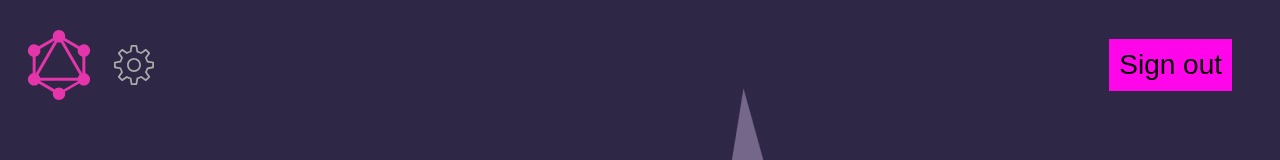
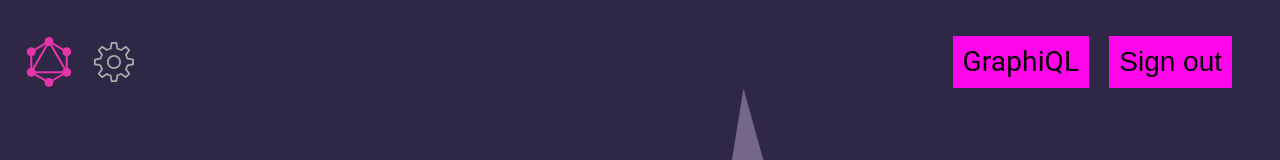
Before and after one commit to akrutsko/GraphiQL, a React (Vite) app: page / in a window 1280 px wide. Shown: the top 160 px of the page. Built offline with nearby package versions, Linux system fonts and the light colour scheme; no server answers; sample sign-in values are in the browser's storage.

Commit message:
fix: fix performance issue

```diff
--- a/src/components/widgets/BurgerMenu/BurgerMenu.tsx
+++ b/src/components/widgets/BurgerMenu/BurgerMenu.tsx
@@ -24,6 +24,7 @@ const BurgerMenu = ({ buttons }: BurgerMenuProps) => {
     setAnchorEl(null);
   };
 
+  useEffect(() => {
     const handleResize = () => {
       const windowWidth = window.innerWidth;
       if (windowWidth >= SCREEN_WIDTH) {
@@ -31,12 +32,11 @@ const BurgerMenu = ({ buttons }: BurgerMenuProps) => {
       }
     };
 
-  useEffect(() => {
     window.addEventListener('resize', handleResize);
     return () => {
       window.removeEventListener('resize', handleResize);
     };
-  }, [handleResize]);
+  }, []);
 
   return (
     <Box sx={{ display: { xs: 'flex', sm: 'none' } }}>
--- a/src/components/widgets/Header/Header.module.css
+++ b/src/components/widgets/Header/Header.module.css
@@ -35,8 +35,8 @@
 }
 
 .welcome {
-  width: 70px;
-  height: 70px;
+  width: 50px;
+  height: 50px;
   background-image: url("../../../assets/icons/graphql-icon.svg");
   background-size: 100%;
   background-repeat: no-repeat;
--- a/src/components/widgets/Header/Header.tsx
+++ b/src/components/widgets/Header/Header.tsx
@@ -31,8 +31,25 @@ const Header = () => {
     if (!user) navigate('/');
   }, [user, loading, navigate]);
 
+  useEffect(() => {
+    window.addEventListener('scroll', isSticky);
+    return () => {
+      window.removeEventListener('scroll', isSticky);
+    };
+  }, []);
+
+  const isSticky = () => {
+    const scrollTop = window.scrollY;
+    const isSticky = scrollTop >= SCROLL_DOWN;
+    setSticky(isSticky);
+  };
+
   const buttons: HeaderButton[] = user
     ? [
+        {
+          value: 'GraphiQL',
+          to: '/main',
+        },
         {
           value: translation.signout,
           func: handleClose,
@@ -48,19 +65,6 @@ const Header = () => {
           to: '/sign-up',
         },
       ];
-
-  useEffect(() => {
-    window.addEventListener('scroll', isSticky);
-    return () => {
-      window.removeEventListener('scroll', isSticky);
-    };
-  }, []);
-
-  const isSticky = () => {
-    const scrollTop = window.scrollY;
-    const isSticky = scrollTop >= SCROLL_DOWN;
-    setSticky(isSticky);
-  };
 
   return (
     <>
```
Lines whose indentation alone changed are shown as unchanged.
